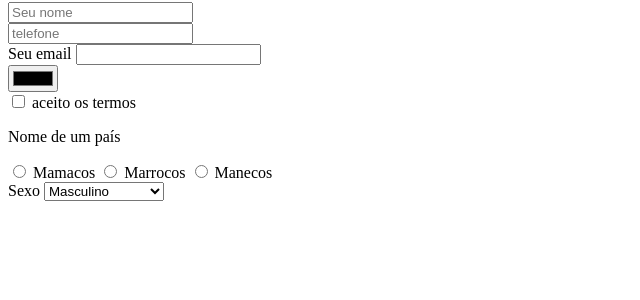
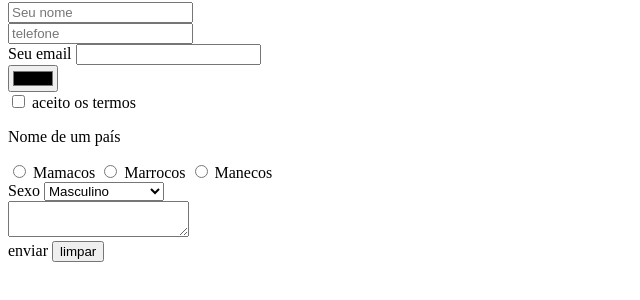
Before and after one commit to MikeLinsmayer/modulo-3, a plain HTML site: page formulario.html in a window 1280 px wide. Shown: the part 78-378 px from the top of the page, without its empty margins (0-640 px from the left). Drawn offline with Linux system fonts and the light colour scheme.

Commit message:
adição correção exercicio formulario "tag form"

```diff
--- a/formulario.html
+++ b/formulario.html
@@ -24,5 +24,9 @@
         <option>Feminino</option>
         <option>Prefiro não dizer</option>
     </select>
+    <br/>
+    <textarea></textarea><br/>
+    <buttom type="submit">enviar</buttom>
+    <button type="reset">limpar</button>
 </body>
 </html>
```
